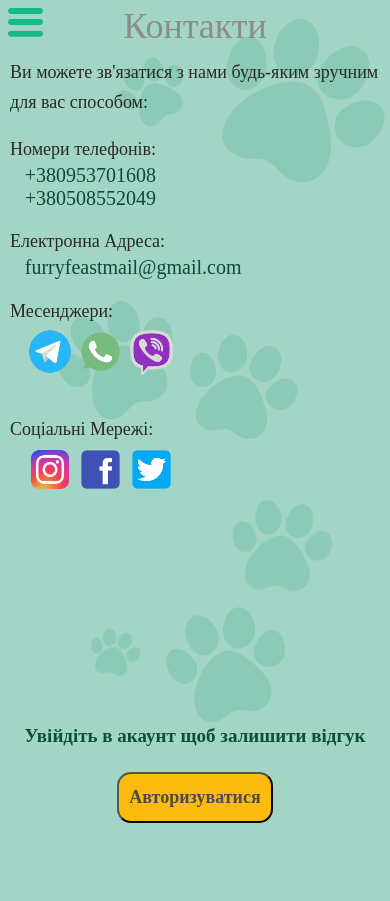
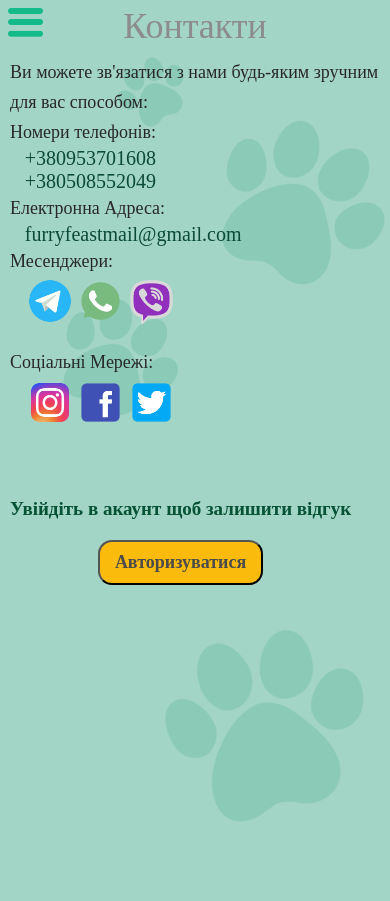
Before and after one commit to SemenovRoman2109/Furry-Feast, a Django app: page /contact/ in a window 390 px wide. After the commit the page ends 821 px from the top, so only its background shows below. Run offline with Django 4.2, Linux system fonts and the light colour scheme.

Commit message:
last_fix

```diff
--- a/Furry_Feast/Catalog/static/Catalog/css/catalog.css
+++ b/Furry_Feast/Catalog/static/Catalog/css/catalog.css
@@ -552,9 +552,6 @@ ul{
     .group-button .price{
         font-size: 15px;
     }
-    .section .description{
-        font-size: 13px;
-    }
 
     .start-price{
         font-size: 15px;
@@ -603,9 +600,6 @@ ul{
     .group-button .price{
         font-size: 14px;
     }
-    .section .description{
-        font-size: 12px;
-    }
     .title-page{
         font-size: 26px;
     }
--- a/Furry_Feast/Catalog/static/Catalog/css/product.css
+++ b/Furry_Feast/Catalog/static/Catalog/css/product.css
@@ -301,7 +301,7 @@ main {
         font-size: 20px;
     }
     .main-product-card-head{
-        margin-left: 8%;
+        margin-left: 15%;
     }
     .main-product-card-img-box{
         width: 100%;
--- a/Furry_Feast/UserPages/static/UserPages/css/base.css
+++ b/Furry_Feast/UserPages/static/UserPages/css/base.css
@@ -185,6 +185,7 @@ main{
 }
 
 .paw1{
+    display: block;
     position: fixed;
     z-index: -1;
     width: 20%;
@@ -197,6 +198,7 @@ main{
 }
 
 .paw2{
+    display: block;
     position: fixed;
     z-index: -1;
     width: 12%;
@@ -208,6 +210,7 @@ main{
 }
 
 .paw3{
+    display: block;
     position: fixed;
     z-index: -1;
     width: 10%;
@@ -218,6 +221,7 @@ main{
 }
 
 .paw4{
+    display: block;
     position: fixed;
     z-index: -1;
     left: 30.3%;
@@ -229,6 +233,7 @@ main{
 }
 
 .paw5{
+    display: block;
     position: fixed;
     z-index: -1;
     transform: rotate(14deg);
@@ -239,6 +244,7 @@ main{
 }
 
 .paw6{
+    display: block;
     position: fixed;
     z-index: -1;
     transform: rotate(-14deg);
@@ -249,6 +255,7 @@ main{
 }
 
 .paw7{
+    display: block;
     position: fixed;
     z-index: -1;
     transform: rotate(10deg);
@@ -303,6 +310,65 @@ main{
 }
 
 @media only screen and (max-width: 650px) {
+    .paw1{
+        display: block;
+        position: fixed;
+        z-index: -1;
+        width: 20%;
+        min-width: 170px;
+        right: 1%;
+        top: 15%;
+        transform: rotate(25deg);
+
+
+    }
+
+    .paw2{
+        display: block;
+        position: fixed;
+        z-index: -1;
+        width: 12%;
+        min-width: 120px;
+        left: 15%;
+        top: 36%;
+        transform: rotate(25deg);
+
+    }
+
+    .paw3{
+        display: none;
+    }
+
+    .paw4{
+        display: block;
+        position: fixed;
+        z-index: -1;
+        left: 30.3%;
+        top: 7%;
+        width: 6%;
+        min-width: 70px;
+        transform: rotate(-30deg);
+
+    }
+
+    .paw5{
+        display: none;
+    }
+
+    .paw6{
+        display: block;
+        position: fixed;
+        z-index: -1;
+        transform: rotate(-14deg);
+        width: 25%;
+        left: 43%;
+        top: 75%;
+        min-width: 200px;
+    }
+
+    .paw7{
+        display: none;
+    }
     .bot-categories{
         bottom: 10%;
     }
@@ -329,8 +395,8 @@ main{
         position: absolute;
         left: 2vw;
         top: 2vw;
-        width: 7vw;
-        height: 7vw;
+        width: 6vw;
+        height: 6vw;
     }
     .side-menu{
         opacity: 0;
--- a/Furry_Feast/UserPages/static/UserPages/css/contact.css
+++ b/Furry_Feast/UserPages/static/UserPages/css/contact.css
@@ -14,7 +14,7 @@ main{
     display: flex;
     flex-direction: column;
     gap: 2%;
-    height: 100vh;
+    height: auto;
 
 }
 
@@ -99,7 +99,7 @@ form button:hover{
 
 .social-net{
     width: auto;
-    height: 12%;
+    height: 12vh;
 }
 
 .social-net-img{
@@ -123,7 +123,7 @@ form button:hover{
 
 .messanger{
     width: auto;
-    height: 12%;
+    height: 12vh;
 }
 .messanger-img{
     height: 50%;
@@ -145,22 +145,23 @@ form button:hover{
 }
 
 .auth-block{
-    position: absolute;
+    margin: 50px 0;
     display: flex;
-    width: 100%;
+    width: fit-content;
     gap: 10%;
     flex-direction: column;
     align-items: center;
     justify-content: center;
-    height: 30%;
-    bottom: 0;
+    height:auto;
+    gap: 20px;
 }
 
 .auth-block p{
+    text-align: center;
     font-family: 'Oswald';
     font-style: normal;
     font-weight: bold;
-    font-size: 28px;
+    font-size: 26px;
     color: rgb(5, 82, 52);
 }
 
@@ -170,8 +171,8 @@ form button:hover{
     align-items: center;
     background:#fbbb0c;
     width: auto;
-    padding: 0 15px;
-    height: 20%;
+    padding: 10px 15px;
+    height: auto;
     border-radius: 14px ;
     transition-duration: 0.5s;
 }
@@ -219,9 +220,6 @@ form button:hover{
     .auth-block p{
         font-size: 19px;
     }
-    .login-button{
-        padding: 2px 10px;
-    }
     .login-button a{
         font-size: 18px;
     }
--- a/Furry_Feast/UserPages/static/UserPages/js/base.js
+++ b/Furry_Feast/UserPages/static/UserPages/js/base.js
@@ -45,7 +45,11 @@ logout.addEventListener("click",function(event){
                     registration.style.display = "flex"
                     logout.style.display = "none"
                     userName.style.display = "none"
+                    if (window.location.href.includes("contact")){
+                        location.reload()
+                    }
                 },1000)
+
             },1000)
 
         }
--- a/Furry_Feast/UserPages/templates/UserPages/contact.html
+++ b/Furry_Feast/UserPages/templates/UserPages/contact.html
@@ -46,14 +46,15 @@
                 <textarea name="feedback-text" id="" cols="45" rows="12"></textarea>
                 <button>Залишити повiдомлення</button>
             </form>
-        {% else %}
-            <div class="auth-block">
-                <p>Увiйдiть в акаунт щоб залишити вiдгук</p>
-                <button class="login-button"><a href="/login/">Авторизуватися</a></button>
-            </div>
         {% endif %}
 
     </div>
+    {% if is_authenticated == False %}
+        <div class="auth-block">
+            <p>Увiйдiть в акаунт щоб залишити вiдгук</p>
+            <button class="login-button"><a href="/login/">Авторизуватися</a></button>
+        </div>
+    {% endif %}
     <div class="modal-window">
         <p class="title">Дякуємо вам за зворотний зв'язок!</p>
         <p class="message">Ваше повідомлення успішно надіслано</p>
```
Also changed, not shown: Furry_Feast/db.sqlite3.
